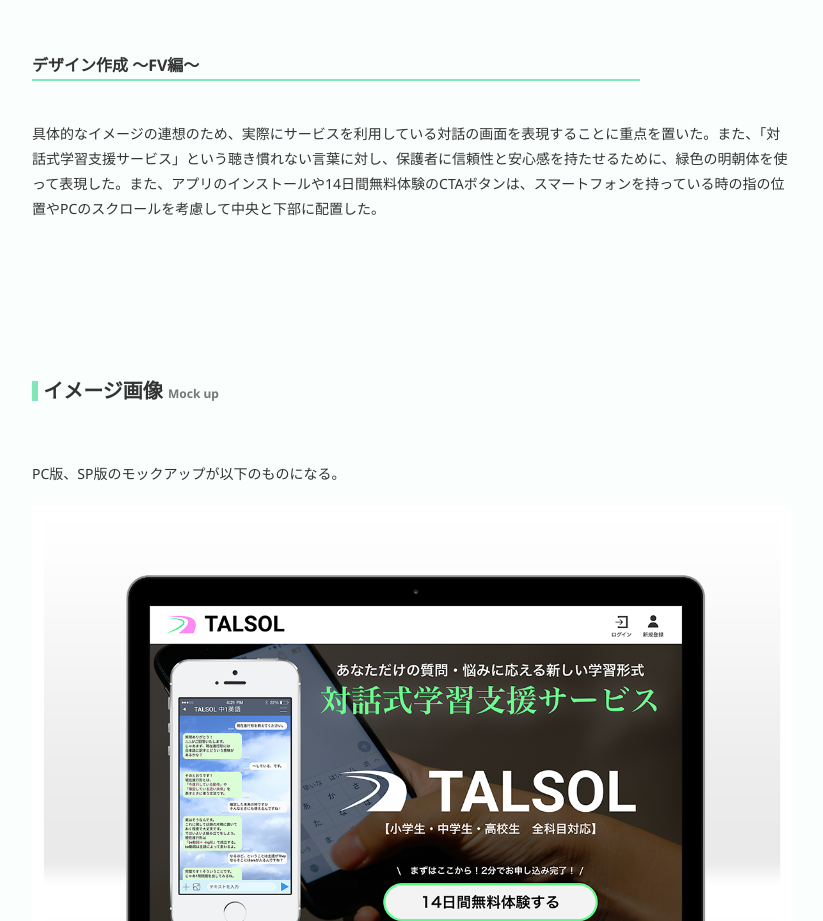
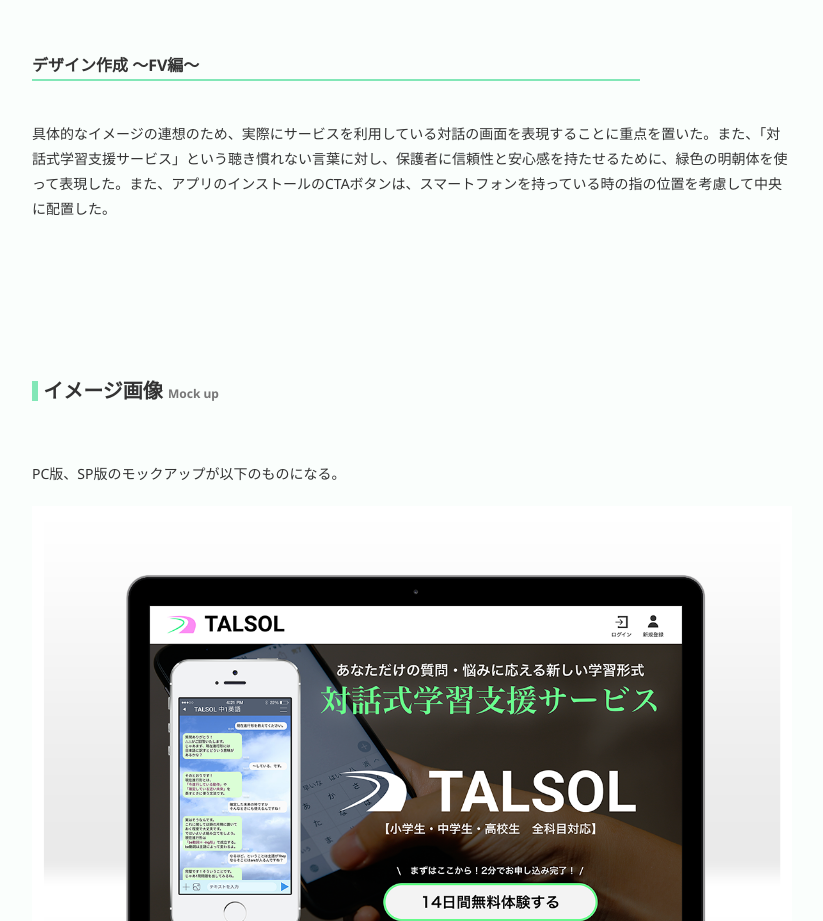
Before and after one commit to yutaKaAida/yutaka.A_portfolio, a plain HTML site: page yutaKa.aida_portfolio/works/TALSOL/index.html in a window 1280 px wide. Shown: the part 2289-3210 px from the top of the page, without its empty margins (228-1051 px from the left). Drawn offline with nearby package versions, Linux system fonts and the light colour scheme.

Commit message:
Add files via upload

```diff
--- a/yutaKa.aida_portfolio/works/TALSOL/index.html
+++ b/yutaKa.aida_portfolio/works/TALSOL/index.html
@@ -100,7 +100,7 @@
         <p class="description-text">
           <h3 class="process-title">デザイン作成 〜FV編〜</h3>
         <p class="description-text">
-          具体的なイメージの連想のため、実際にサービスを利用している対話の画面を表現することに重点を置いた。また、「対話式学習支援サービス」という聴き慣れない言葉に対し、保護者に信頼性と安心感を持たせるために、緑色の明朝体を使って表現した。また、アプリのインストールや14日間無料体験のCTAボタンは、スマートフォンを持っている時の指の位置やPCのスクロールを考慮して中央と下部に配置した。
+          具体的なイメージの連想のため、実際にサービスを利用している対話の画面を表現することに重点を置いた。また、「対話式学習支援サービス」という聴き慣れない言葉に対し、保護者に信頼性と安心感を持たせるために、緑色の明朝体を使って表現した。また、アプリのインストールのCTAボタンは、スマートフォンを持っている時の指の位置を考慮して中央に配置した。
         </p>
       </div>
     </section>
```
